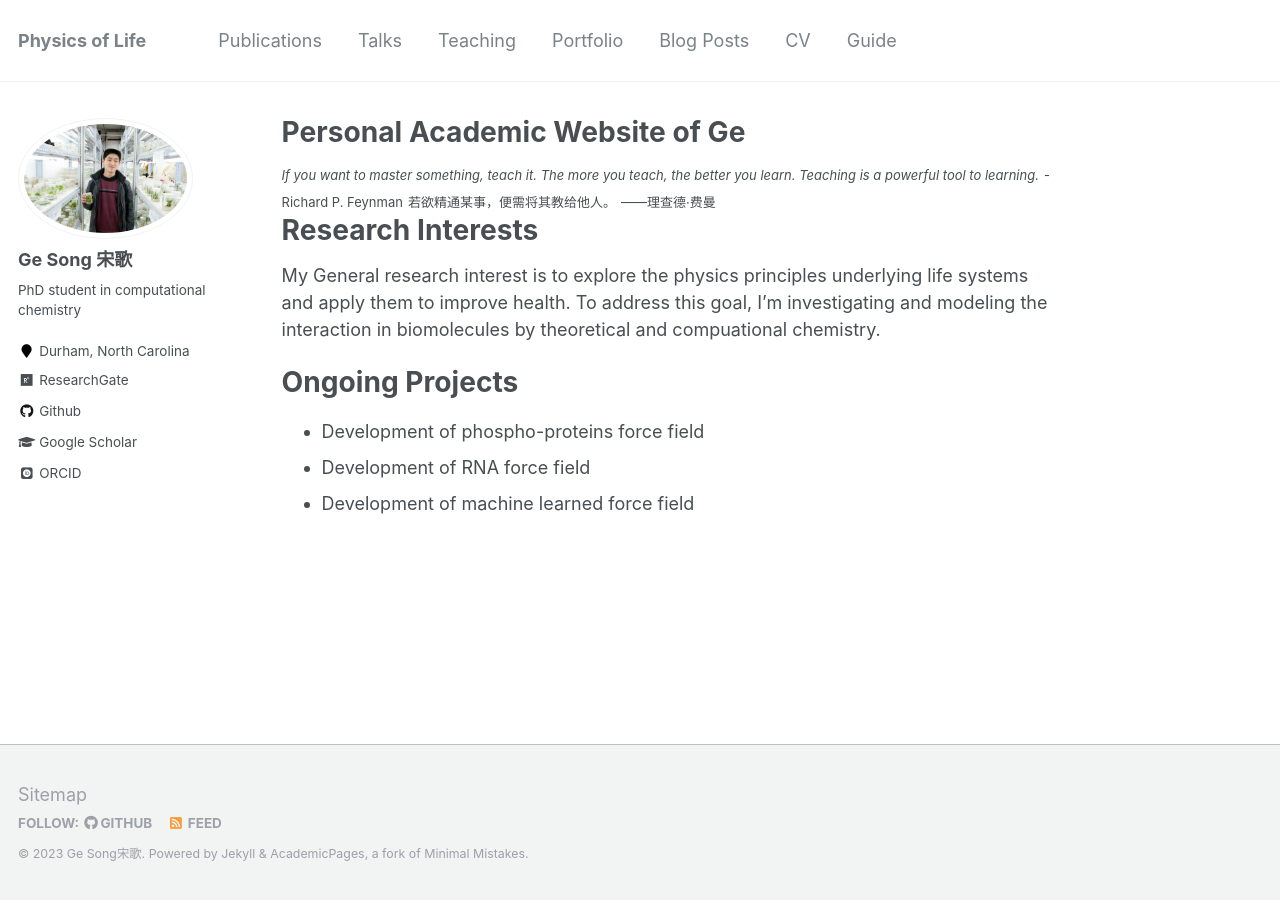
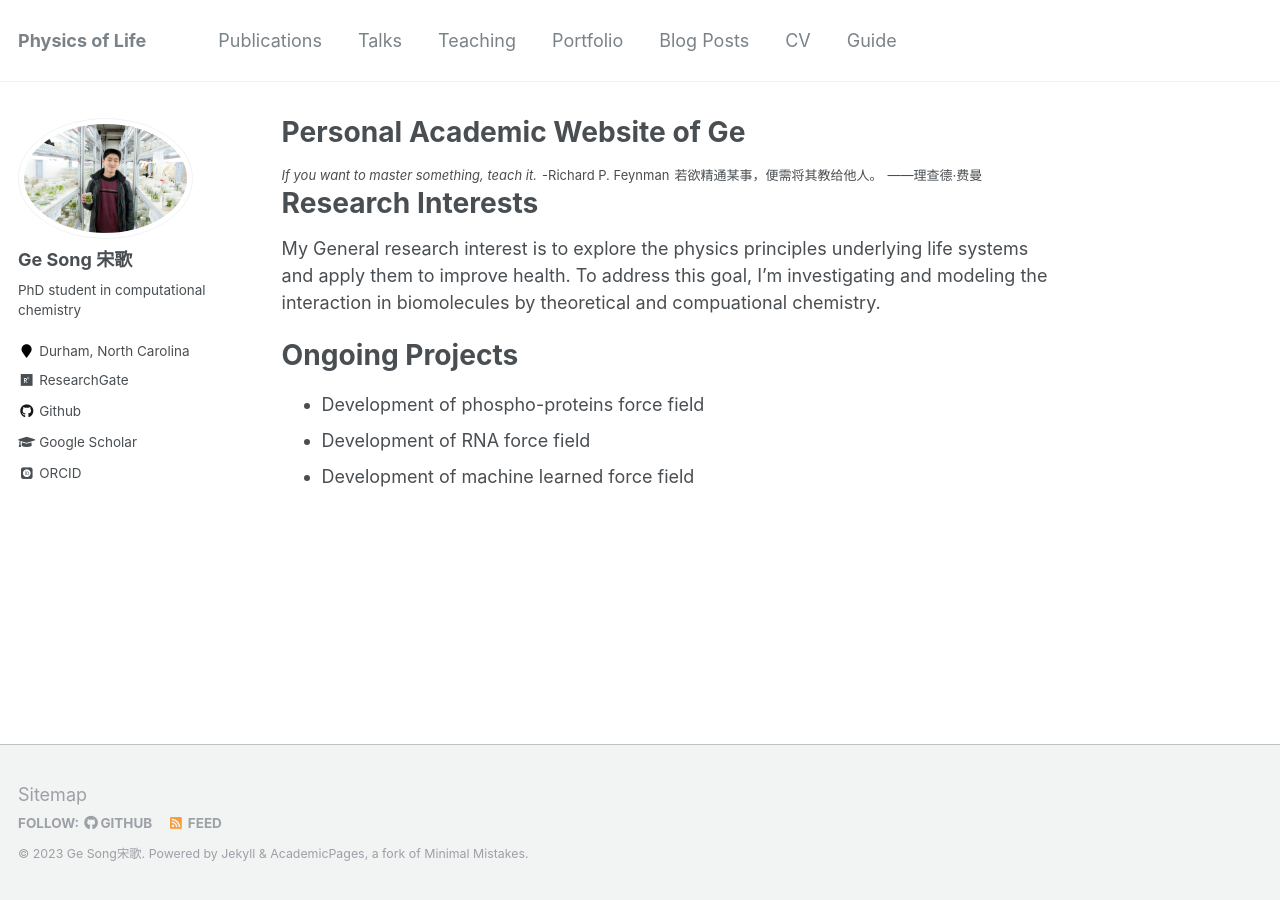
Before and after one commit to CalvinGe/gesong.github.io, a Jekyll site: the page built from _pages/about.md, in a window 1280 px wide. Built offline with Jekyll 4.4.1, drawn with Linux system fonts in a browser that asks for light colours; some web fonts are replaced.

Commit message:
Update about.md

```diff
--- a/_pages/about.md
+++ b/_pages/about.md
@@ -8,11 +8,17 @@ redirect_from:
   - /about.html
 ---
 
-<font size=2><i>If you want to master something, teach it. The more you teach, the better you learn. Teaching is a powerful tool to learning.</i></font>
+<font size=2><i>If you want to master something, teach it.</i></font>
+
+ <font size=2></font>
 
 <font size=2>-Richard P. Feynman</font>
 
+<font size=2> </font> <font size=2></font>
+
 <font size=2> 若欲精通某事，便需将其教给他人。</font>
+
+ <font size=2></font>
 
 <font size=2>——理查德·费曼  </font>
 
```
